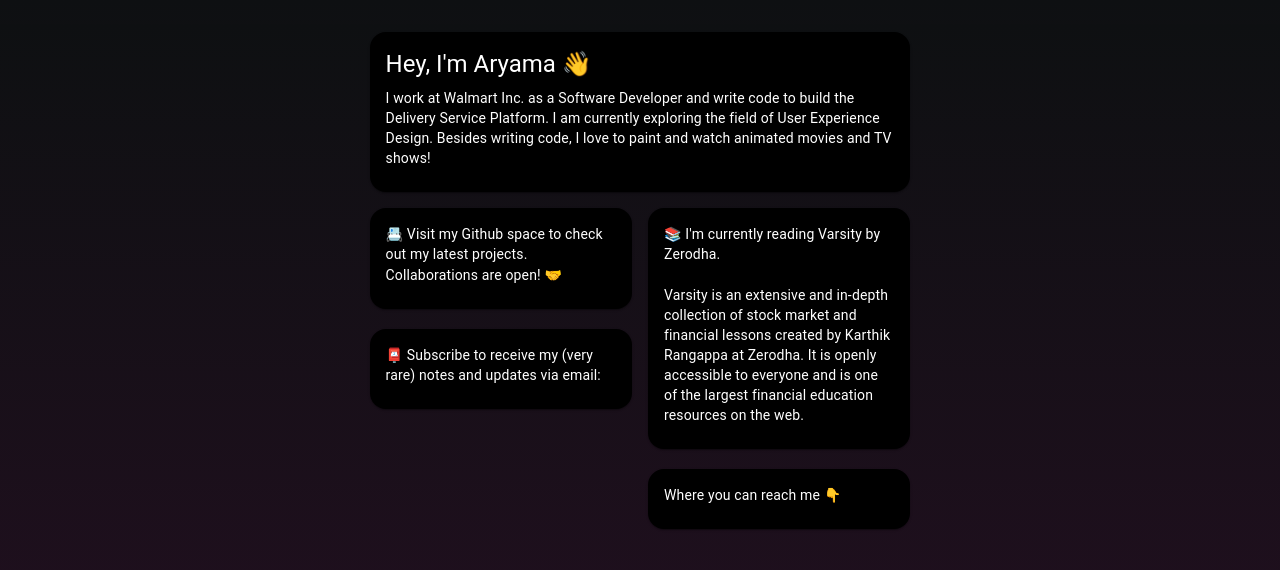
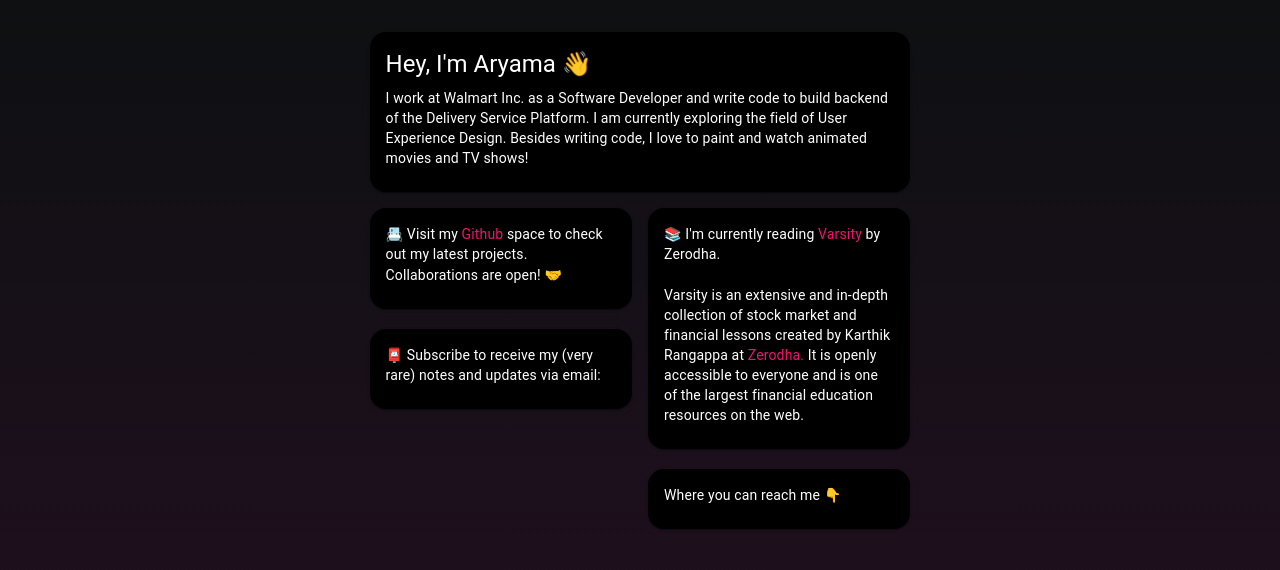
Before and after one commit to aryamasinha/aryamasinha.com, a Next.js app: page / in a window 1280 px wide. Shown: the top 570 px of the page. Built offline with nearby package versions, Linux system fonts and the light colour scheme.

Commit message:
links added

```diff
--- a/pages/index.js
+++ b/pages/index.js
@@ -35,7 +35,7 @@
             Hey, I&apos;m Aryama 👋
         </Typography>
         <Typography variant="body2">
-        I work at Walmart Inc. as a Software Developer and write code to build the Delivery Service Platform. I am currently exploring the field of User Experience Design. Besides writing code, I love to paint and watch animated movies and TV shows!
+        I work at Walmart Inc. as a Software Developer and write code to build backend of the Delivery Service Platform. I am currently exploring the field of User Experience Design. Besides writing code, I love to paint and watch animated movies and TV shows!
         </Typography>
             </CardContent>
 
@@ -47,7 +47,7 @@
         <CardContent>
           <Typography variant="body2">
 
-          📇 Visit my Github space to check out my latest projects. Collaborations are open! 🤝
+          📇 Visit my <span className={styles.CustomText}> <a href="https://github.com/aryamasinha">Github</a> </span>space to check out my latest projects. Collaborations are open! 🤝
           </Typography>
         </CardContent>
           </Card>
@@ -69,8 +69,8 @@
         <Card className= {styles.CustomDesign}>
         <CardContent>
           <Typography variant="body2">
-          📚 I'm currently reading Varsity by Zerodha. <br></br> <br></br>
-            Varsity is an extensive and in-depth collection of stock market and financial lessons created by Karthik Rangappa at Zerodha. It is openly accessible to everyone and is one of the largest financial education resources on the web.
+          📚 I'm currently reading <span className={styles.CustomText}> Varsity </span> by Zerodha. <br></br> <br></br>
+            Varsity is an extensive and in-depth collection of stock market and financial lessons created by Karthik Rangappa at <span className={styles.CustomText}> <a href="https://zerodha.com/">Zerodha.</a> </span> It is openly accessible to everyone and is one of the largest financial education resources on the web.
 
           </Typography>
         </CardContent>
--- a/styles/Home.module.css
+++ b/styles/Home.module.css
@@ -131,3 +131,8 @@
   background-color: gray !important;
   border-radius: 1rem !important;
 }
+
+.CustomText{
+  color: #F21170 !important;
+
+}
```
